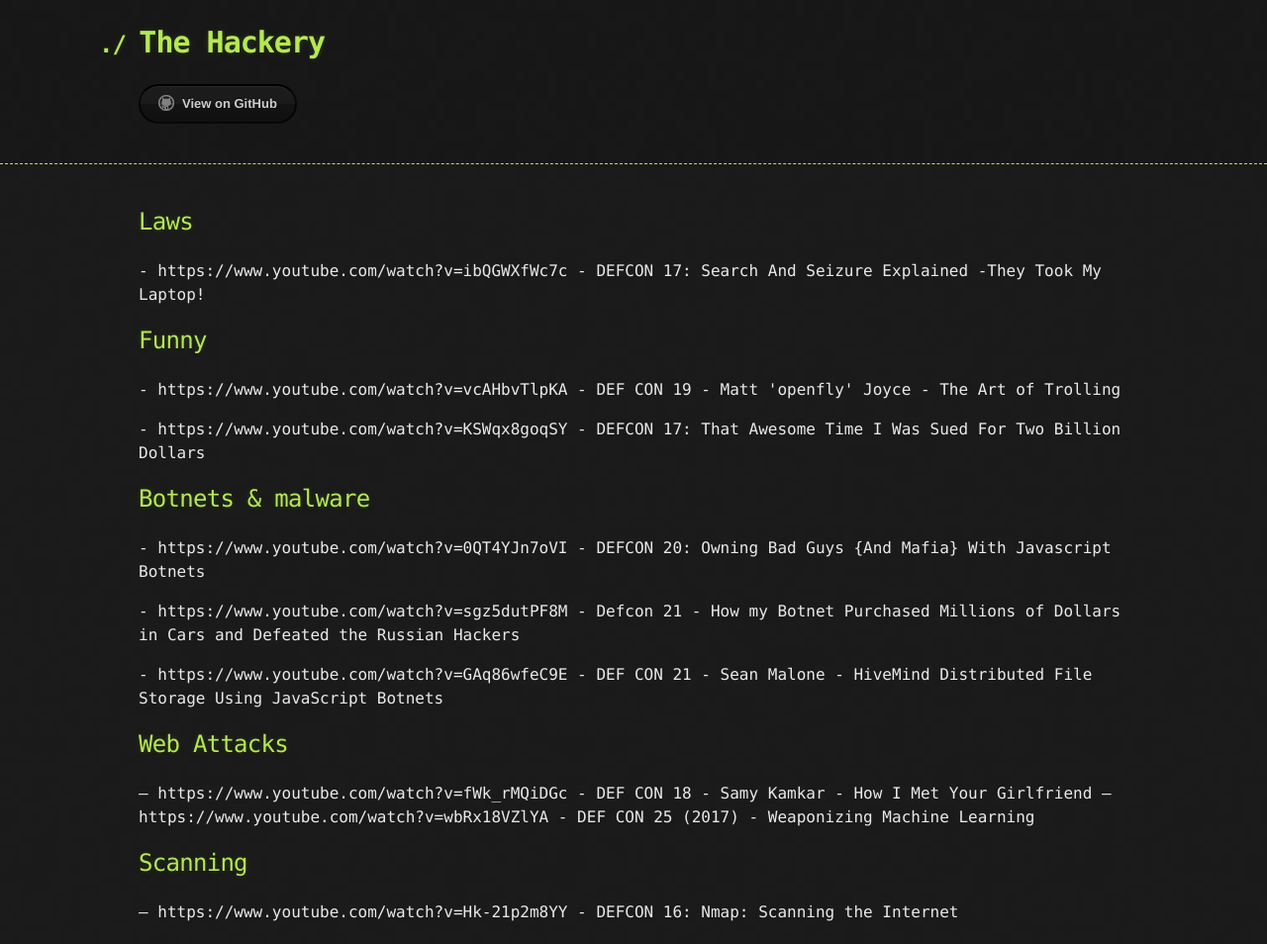
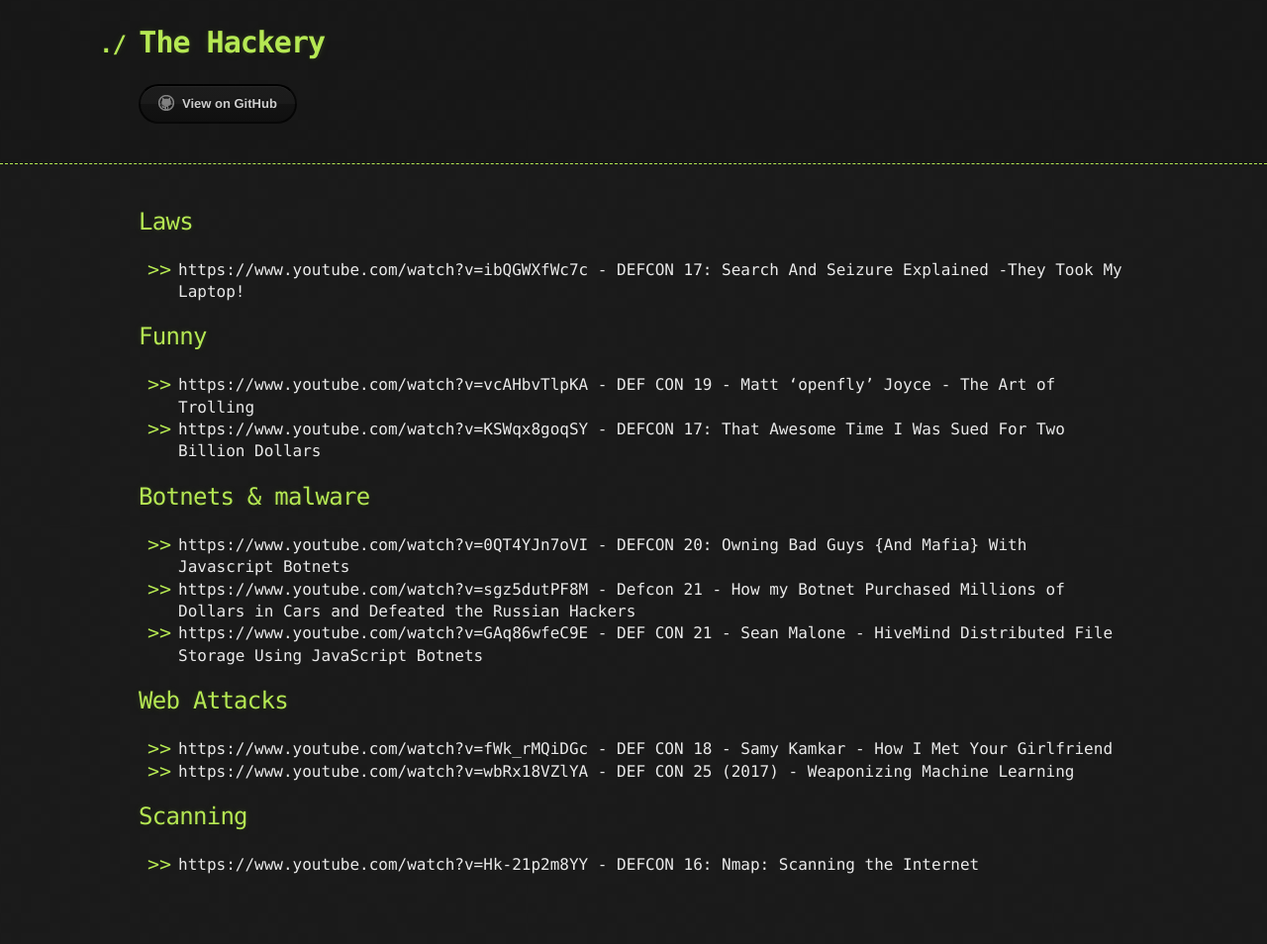
Before and after one commit to The-Hackery/The-hackery, a Jekyll site: the page built from defcon/defcon.md, in a window 1280 px wide. Shown: the whole page at 99% size. Built offline with Jekyll 4.4.1, drawn with Linux system fonts in a browser that asks for light colours; the repository's description, which GitHub fills in, is left out; our own code applies the rules of GitHub Pages for plain Markdown files; after the commit the page ends 905 px from its top, so only the background shows below that.

```diff
--- a/defcon/defcon.md
+++ b/defcon/defcon.md
@@ -3,21 +3,21 @@ layout: default
 ---
 
 ## Laws
-<p> - https://www.youtube.com/watch?v=ibQGWXfWc7c -  DEFCON 17: Search And Seizure Explained -They Took My Laptop!</p>
+ - https://www.youtube.com/watch?v=ibQGWXfWc7c -  DEFCON 17: Search And Seizure Explained -They Took My Laptop!<br>
 
 ## Funny
-<p> - https://www.youtube.com/watch?v=vcAHbvTlpKA - DEF CON 19 - Matt 'openfly' Joyce - The Art of Trolling</p>
-<p> - https://www.youtube.com/watch?v=KSWqx8goqSY - DEFCON 17: That Awesome Time I Was Sued For Two Billion Dollars</p>
+ - https://www.youtube.com/watch?v=vcAHbvTlpKA - DEF CON 19 - Matt 'openfly' Joyce - The Art of Trolling<br>
+ - https://www.youtube.com/watch?v=KSWqx8goqSY - DEFCON 17: That Awesome Time I Was Sued For Two Billion Dollars<br>
 
 
 ## Botnets & malware
-<p> -  https://www.youtube.com/watch?v=0QT4YJn7oVI - DEFCON 20: Owning Bad Guys {And Mafia} With Javascript Botnets </p>
-<p> - https://www.youtube.com/watch?v=sgz5dutPF8M - Defcon 21 - How my Botnet Purchased Millions of Dollars in Cars and Defeated the Russian Hackers</p>
-<p> - https://www.youtube.com/watch?v=GAq86wfeC9E - DEF CON 21 - Sean Malone - HiveMind Distributed File Storage Using JavaScript Botnets </p>
+  -  https://www.youtube.com/watch?v=0QT4YJn7oVI - DEFCON 20: Owning Bad Guys {And Mafia} With Javascript Botnets <br>
+  - https://www.youtube.com/watch?v=sgz5dutPF8M - Defcon 21 - How my Botnet Purchased Millions of Dollars in Cars and Defeated the Russian Hackers<br>
+  - https://www.youtube.com/watch?v=GAq86wfeC9E - DEF CON 21 - Sean Malone - HiveMind Distributed File Storage Using JavaScript Botnets <br>
 
 ## Web Attacks
--- https://www.youtube.com/watch?v=fWk_rMQiDGc - DEF CON 18 - Samy Kamkar - How I Met Your Girlfriend
--- https://www.youtube.com/watch?v=wbRx18VZlYA - DEF CON 25 (2017) - Weaponizing Machine Learning
+ - https://www.youtube.com/watch?v=fWk_rMQiDGc - DEF CON 18 - Samy Kamkar - How I Met Your Girlfriend<br>
+ - https://www.youtube.com/watch?v=wbRx18VZlYA - DEF CON 25 (2017) - Weaponizing Machine Learning<br>
 
 ## Scanning
--- https://www.youtube.com/watch?v=Hk-21p2m8YY - DEFCON 16: Nmap: Scanning the Internet
+ - https://www.youtube.com/watch?v=Hk-21p2m8YY - DEFCON 16: Nmap: Scanning the Internet<br>
```
